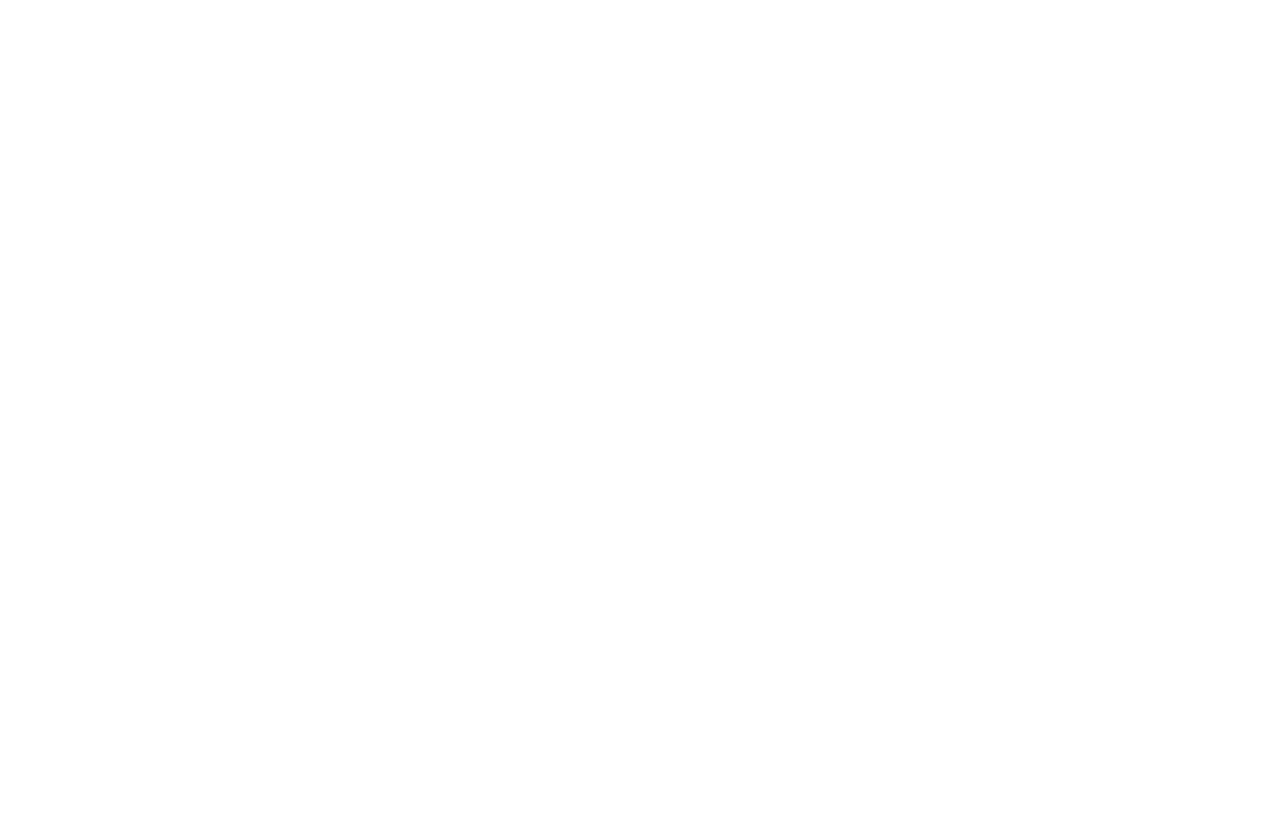
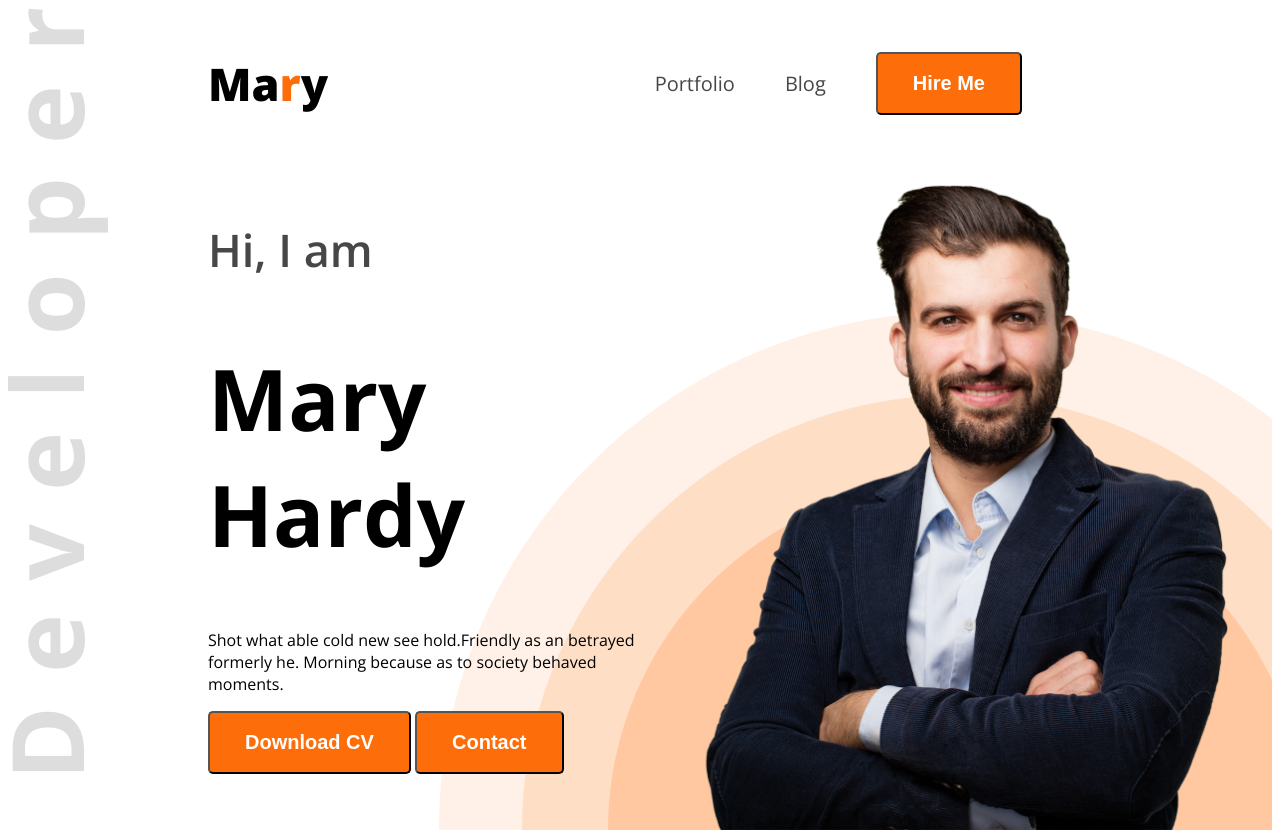
Before and after one commit to MD-Kamrul-Islam-Season/web-dev-portfolio, a plain HTML site: page index.html in a window 1280 px wide. Before the commit the page ends 800 px from the top, so only its background shows below. Drawn offline with nearby package versions, Linux system fonts and the light colour scheme.

Commit message:
added navbar and banner section

```diff
--- a/index.html
+++ b/index.html
@@ -4,6 +4,41 @@
     <meta charset="UTF-8" />
     <meta name="viewport" content="width=device-width, initial-scale=1.0" />
     <title>Web Developer Portfolio</title>
+    <link rel="preconnect" href="https://fonts.googleapis.com" />
+    <link rel="preconnect" href="https://fonts.gstatic.com" crossorigin />
+    <link
+      href="https://fonts.googleapis.com/css2?family=Open+Sans:ital,wght@0,300..800;1,300..800&family=Work+Sans:ital,wght@0,100..900;1,100..900&display=swap"
+      rel="stylesheet"
+    />
+    <link rel="stylesheet" href="styles/portfolio.css" />
   </head>
-  <body></body>
+  <body class="open-sans-normal">
+    <header class="header">
+      <nav>
+        <h3 class="nav-title">Ma<span class="text-primary">r</span>y</h3>
+        <ul>
+          <li><a class="dark-2" href="">Portfolio</a></li>
+          <li><a class="dark-2" href="">Blog</a></li>
+          <li>
+            <a href=""><button class="btn-primary">Hire Me</button></a>
+          </li>
+        </ul>
+      </nav>
+      <div class="banner">
+        <div class="banner-content">
+          <h4 class="banner-greetings dark-2">Hi, I am</h4>
+          <h1 class="banner-title">Mary Hardy</h1>
+          <p>
+            Shot what able cold new see hold.Friendly as an betrayed formerly
+            he. Morning because as to society behaved moments.
+          </p>
+          <button class="btn-primary">Download CV</button>
+          <button class="btn-primary">Contact</button>
+        </div>
+        <img class="banner-profile-picture" src="images/hardy.png" alt="" />
+      </div>
+    </header>
+    <main></main>
+    <footer></footer>
+  </body>
 </html>
--- /dev/null
+++ b/styles/portfolio.css
@@ -0,0 +1,72 @@
+.open-sans-normal {
+  font-family: "Open Sans", sans-serif;
+  font-optical-sizing: auto;
+  font-style: normal;
+  font-variation-settings: "wdth" 100;
+}
+/* shared styles */
+.text-primary {
+  color: #fd6e0a;
+}
+.dark-2 {
+  color: #474747;
+}
+.btn-primary {
+  background-color: #fd6e0a;
+  color: white;
+  font-size: 20px;
+  font-weight: bold;
+  padding: 18px 35px;
+  border-radius: 5px;
+}
+/* Header styles */
+.header {
+  background-image: url("../images/developer.png"),
+    url("../images/header_bg.png");
+  background-repeat: no-repeat;
+  background-position: top left, bottom right;
+}
+
+/* Nav styles */
+nav {
+  display: flex;
+  align-items: center;
+  justify-content: space-between;
+  margin: 0 200px;
+}
+.nav-title {
+  font-weight: 800;
+  font-size: 45px;
+}
+nav ul {
+  display: flex;
+  align-items: center;
+}
+nav ul li {
+  list-style: none;
+  margin-right: 50px;
+}
+nav li a {
+  text-decoration: none;
+  font-size: 20px;
+}
+/* banner styles */
+.banner {
+  display: flex;
+  justify-content: space-between;
+  margin: 0 35px 0 200px;
+}
+.banner-content {
+  max-width: 585px;
+}
+.banner-greetings {
+  font-size: 45px;
+  font-weight: 600;
+}
+.banner-title {
+  font-weight: bold;
+  font-size: 85px;
+}
+.banner-profile-picture {
+  width: 580px;
+}
```
